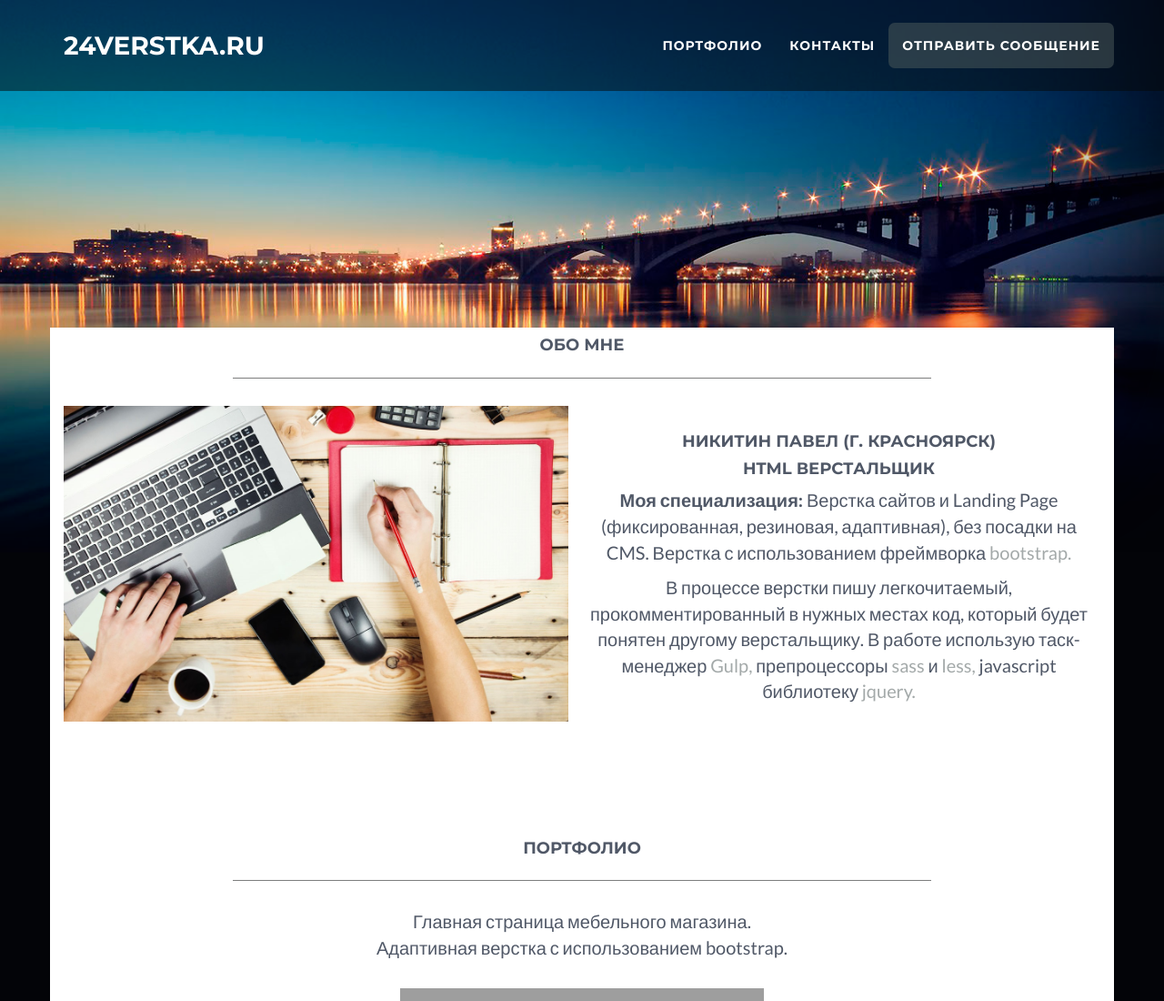
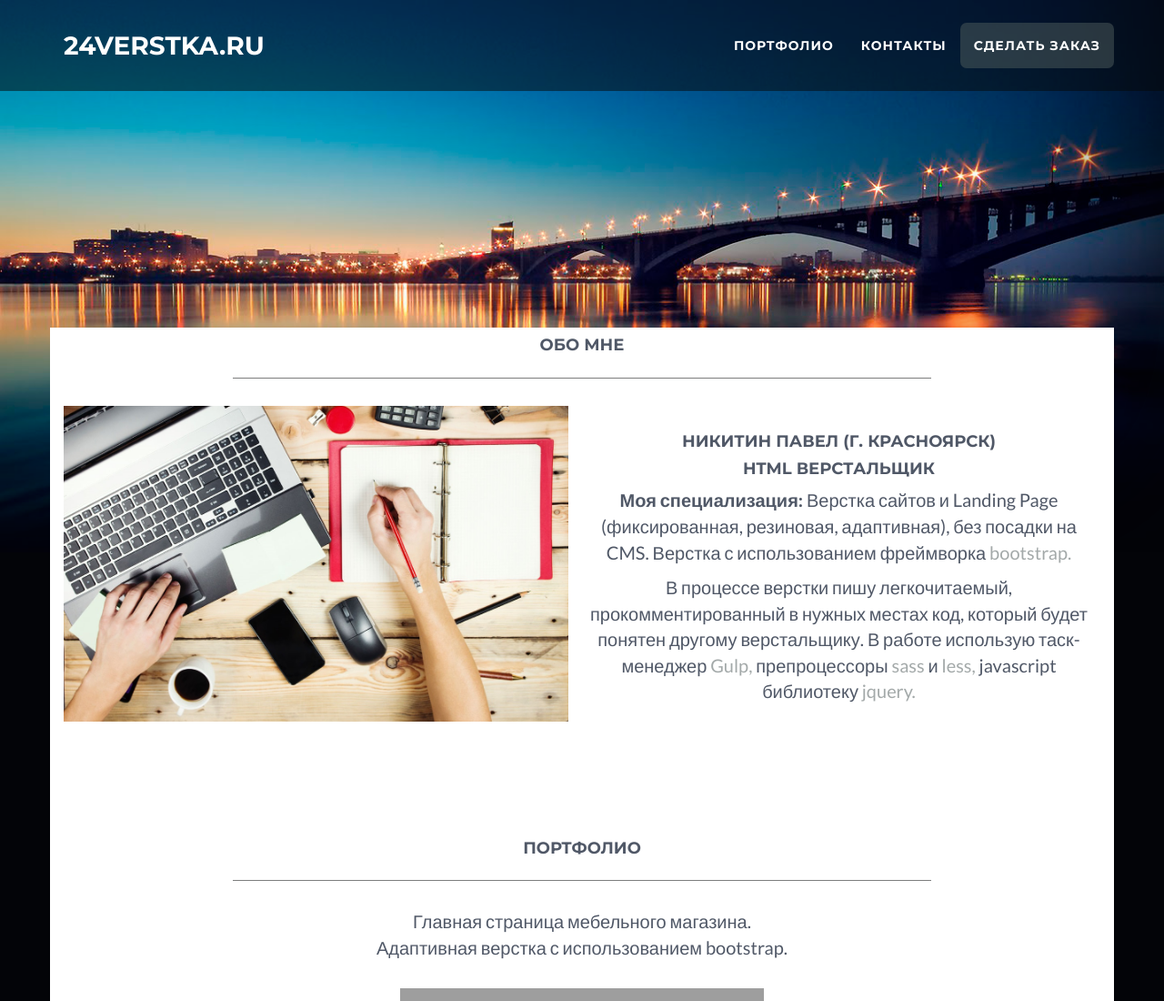
Before and after one commit to pavelnikitin/mysite, a website: page index.html in a window 1280 px wide. Shown: the top 1100 px of the page at 91% size. Drawn offline with nearby package versions, Linux system fonts and the light colour scheme; grey boxes are pictures that could not be loaded.

Commit message:
02,11,2017(2)

```diff
--- a/index.html
+++ b/index.html
@@ -66,7 +66,7 @@
                                 <a href="#about">Контакты</a>
                             </li>
                             <li class="page-scroll">
-                                <a href="#contact">отправить сообщение</a>
+                                <a href="#contact">Сделать заказ</a>
                             </li>
                         </ul>
                     </div>
```
